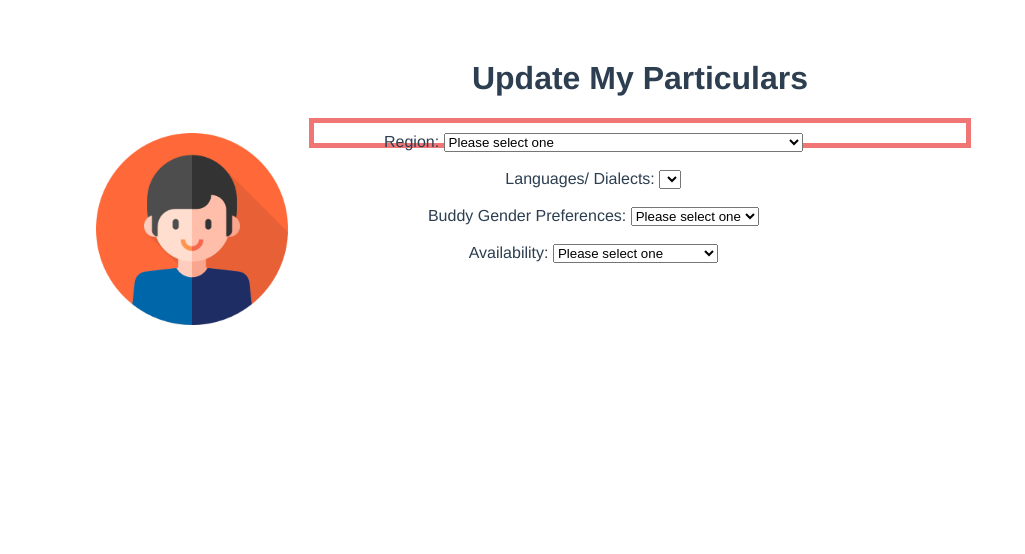
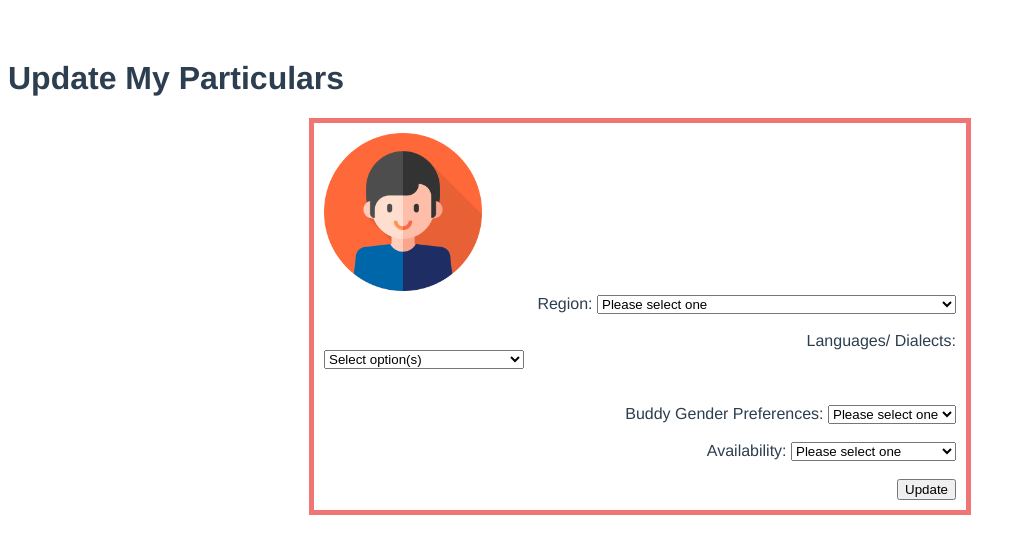
Before and after one commit to yx0555/BuddyUp, a Vue app: page /profile in a window 1280 px wide. Shown: the top 554 px of the page, without its empty margins (0-1025 px from the left). Built offline with nearby package versions, Linux system fonts and the light colour scheme.

Commit message:
Profile Ver. 2: Linked some fields to firebase

```diff
--- a/src/views/Profile.vue
+++ b/src/views/Profile.vue
@@ -4,61 +4,74 @@
   <div class = "profileMainContainer">
     <div class = "leftDiv">
       <img id="dummyUserIcon" src="@/assets/man.png" alt = "Dummy User Icon">
+
+      <!-- INSERT USERNAME OF USER -->
     </div>
 
     <div class = "rightDiv">
       <form id = "updateProfileDetails">
         <div id = "formOfDetails">
-          <label for="region">Region: </label>
+
+          <!-- REGION -->
+          <label for = "region" id="formFields">Region: </label>
           <!-- Maybe can try using v-model instead -->
           <select name="region" id="region">
             <option value="">Please select one</option>
-            <option value="01">Raffles Place, Cecil, Marina, People's Park</option>
-            <option value="02">Anson, Tanjong Pagar</option>
-            <option value="03">Queenstown, Tiong Bahru</option>
-            <option value="04">Telok Blangah, Harbourfront</option>
-            <option value="05">Pasir Panjang, Hong Leong Garden, Clementi New Town</option>
-            <option value="06">High Street, Beach Road (part)</option>
-            <option value="07">Middle Road, Golden Mile</option>
-            <option value="08">Little India</option>
-            <option value="09">Orchard, Cairnhill, River Valley</option>
-            <option value="10">Ardmore, Bukit Timah, Holland Road, Tanglin</option>
-            <option value="11">Watten Estate, Novena, Thomson</option>
-            <option value="12">Balestier, Toa Payoh, Serangoon</option>
-            <option value="13">Macpherson, Braddell</option>
-            <option value="14">Geylang, Eunos</option>
-            <option value="15">Katong, Joo Chiat, Amber Road</option>
-            <option value="16">Bedok, Upper East Coast, Eastwood, Kew Drive</option>
-            <option value="17">Loyang, Changi</option>
-            <option value="18">Tampines, Pasir Ris</option>
-            <option value="19">Serangoon Garden, Hougang, Punggol</option>
-            <option value="20">Bishan, Ang Mo Kio</option>
-            <option value="21">Upper Bukit Timah, Clementi Park, Ulu Pandan</option>
-            <option value="22">Jurong</option>
-            <option value="23">Hillview, Dairy Farm, Bukit Panjang, Choa Chu Kang</option>
-            <option value="24">Lim Chu Kang, Tengah</option>
-            <option value="25">Kranji, Woodgrove</option>
-            <option value="26">Upper Thomson, Springleaf</option>
-            <option value="27">Yishun, Sembawang</option>
-            <option value="28">Seletar</option>
+            <option value="01">Raffles Place, Cecil, Marina, People's Park</option> <option value="02">Anson, Tanjong Pagar</option>
+            <option value="03">Queenstown, Tiong Bahru</option> <option value="04">Telok Blangah, Harbourfront</option>
+            <option value="05">Pasir Panjang, Hong Leong Garden, Clementi New Town</option> <option value="06">High Street, Beach Road (part)</option>
+            <option value="07">Middle Road, Golden Mile</option> <option value="08">Little India</option>
+            <option value="09">Orchard, Cairnhill, River Valley</option> <option value="10">Ardmore, Bukit Timah, Holland Road, Tanglin</option>
+            <option value="11">Watten Estate, Novena, Thomson</option> <option value="12">Balestier, Toa Payoh, Serangoon</option>
+            <option value="13">Macpherson, Braddell</option> <option value="14">Geylang, Eunos</option>
+            <option value="15">Katong, Joo Chiat, Amber Road</option> <option value="16">Bedok, Upper East Coast, Eastwood, Kew Drive</option>
+            <option value="17">Loyang, Changi</option> <option value="18">Tampines, Pasir Ris</option>
+            <option value="19">Serangoon Garden, Hougang, Punggol</option> <option value="20">Bishan, Ang Mo Kio</option>
+            <option value="21">Upper Bukit Timah, Clementi Park, Ulu Pandan</option> <option value="22">Jurong</option>
+            <option value="23">Hillview, Dairy Farm, Bukit Panjang, Choa Chu Kang</option> <option value="24">Lim Chu Kang, Tengah</option>
+            <option value="25">Kranji, Woodgrove</option> <option value="26">Upper Thomson, Springleaf</option>
+            <option value="27">Yishun, Sembawang</option> <option value="28">Seletar</option>
           </select>
           <br><br>
 
-          <label for="languages">Languages/ Dialects: </label>
-          <select name="languages" id="languages">
-            <!-- CHECKBOX -->
-          </select>
+          <!-- LANGUAGES / DIALECTS -->
+          <label for = "languages" id="formFields"> Languages/ Dialects: </label>
+            <div class="multiselect">
+              <div class="selectBox" v-on:click="showCheckboxes()">
+                <select>
+                  <option value="">Select option(s)</option>
+                </select>
+                <div class="overSelect"></div>
+              </div>
+              <div id="checkboxes">
+                <label for = "english">
+                <input type = "checkbox" id = "english" value = "english">English</label>
+
+                <label for = "chinese">
+                <input type = "checkbox" id = "chinese" value = "chinese">Chinese</label>
+
+                <label for = "malay">
+                <input type = "checkbox" id = "malay" value = "malay">Behasa Melayu</label>
+
+                <label for = "tamil">
+                <input type = "checkbox" id = "tamil" value = "tamil">Tamil</label>
+
+              </div>
+            </div>
           <br><br>
 
-          <label for="genderPreferences">Buddy Gender Preferences: </label>
+          <!-- GENDER PREFERENCES -->
+          <label for="genderPreferences" id="formFields">Buddy Gender Preferences: </label>
           <select name="genderPreferences" id="genderPreferences">
             <option value="">Please select one</option>
             <option value="male">Male</option>
             <option value="female">Female</option>
+            <option value="noPreferences">No Preferences</option>
           </select>
           <br><br>
 
-          <label for="availability">Availability: </label>
+          <!-- AVAILABILITY -->
+          <label for="availability" id="formFields">Availability: </label>
           <select name="availability" id="availability">
             <option value="">Please select one</option>
             <optgroup label="Monday">
@@ -68,26 +81,100 @@
               <option value="secondSlot">1700HRS - 2000HRS</option>
             </optgroup>
           </select>
-
-
+          <br><br>
         </div>
       </form>
+      <!-- UPDATE BUTTON -->
+      <div class = "update">
+        <button id = "updateButton" type="button" v-on:click="saveParticulars()">Update</button>
+      </div>
     </div>
   </div>
 </template>
 
 <script>
+import firebaseApp from '../firebase.js';
+import { getFirestore, updateDoc, doc } from "firebase/firestore";
+import { getAuth } from "firebase/auth";
+
+const db = getFirestore(firebaseApp);
+const auth = getAuth()
+
+var expanded = false;
 
 export default {
 
+  methods: {
+    allLanguages() {
+      // var userEnglish = document.querySelector('#english').checked
+      // var userChinese = document.querySelector('#chinese').checked
+    },
+
+    saveParticulars() {
+      var userRegion = document.getElementById("region").value
+      var userGenderPreferences = document.getElementById("genderPreferences").value
+      var uid = auth.currentUser.uid
+      updateDoc(doc(db, "Users", uid), {
+        region: userRegion, genderPref: userGenderPreferences
+      })
+
+    },
+
+    showCheckboxes() {
+      var checkboxes = document.getElementById("checkboxes");
+      if (!expanded) {
+        checkboxes.style.display = "block";
+        expanded = true;
+      } else {
+        checkboxes.style.display = "none";
+        expanded = false;
+      }
+    }
+  }
 }
 
 </script>
 
 <style>
+h1 {
+  text-align: left;
+}
+
+.multiselect {
+  width: 200px;
+  text-align: right;
+}
+.selectBox {
+  position: relative;
+}
+.selectBox select {
+  width: 100%;
+}
+.overSelect {
+  position: absolute;
+  left: 0;
+  right: 0;
+  top: 0;
+  bottom: 0;
+}
+#checkboxes {
+  display: none;
+  border: 1px #dadada solid;
+  text-align: left;
+}
+#checkboxes label {
+  display: block;
+}
+#checkboxes label:hover {
+  background-color: #F07575;
+}
+
+
+
+
 #dummyUserIcon {
-  width: 50%;
-  height: 50%;
+  width: 25%;
+  height: 25%;
 }
 
 .profileMainContainer {
@@ -99,14 +186,16 @@ export default {
 }
 
 .leftDiv {
-  position: absolute;
+  position: left;
   right: 70%;
   border: #F07575;
+  text-align: left;
 }
 
 .rightDiv {
-  position: absolute;
+  position: right;
   left: 30%;
   border: #F07575;
+  text-align: right;
 }
 </style>
--- a/src/views/Register.vue
+++ b/src/views/Register.vue
@@ -31,17 +31,15 @@
     </form>
     <div id="loginPromptRouter">
       <router-link to="/login">Have an account? Login here!</router-link>
-      <router-view/>
     </div>
   </div>
 </template>
 
 <script>
 import firebaseApp from '../firebase.js';
-import { getFirestore } from "firebase/firestore";
-import { collection, addDoc } from "firebase/firestore";
+import { getFirestore, setDoc, doc } from "firebase/firestore";
+// import { collection, addDoc } from "firebase/firestore";
 import { getAuth, createUserWithEmailAndPassword } from "firebase/auth";
-
 
 const db = getFirestore(firebaseApp);
 
@@ -81,10 +79,11 @@ export default {
             .then(() => {
               this.$router.push('/login')
 
-              const docRef = addDoc(collection(db, "Users"), {
-              fullName: userFullName, username: userUsername, emailAddress: userEmail
+              var uid = auth.currentUser.uid
+              setDoc(doc(db, "Users", uid), {
+                fullName: userFullName, username: userUsername, emailAddress: userEmail
               })
-              console.log(docRef)
+              // console.log(docRef)
               document.getElementById('userRegistration').reset();
               // this.$emit("added")'
             })
@@ -110,10 +109,6 @@ label {
   text-align: right;
 }
 
-input {
-  size: 10;
-}
-
 #signUpButton {
   background-color: #F07575;
   border-radius: 4px;
```
